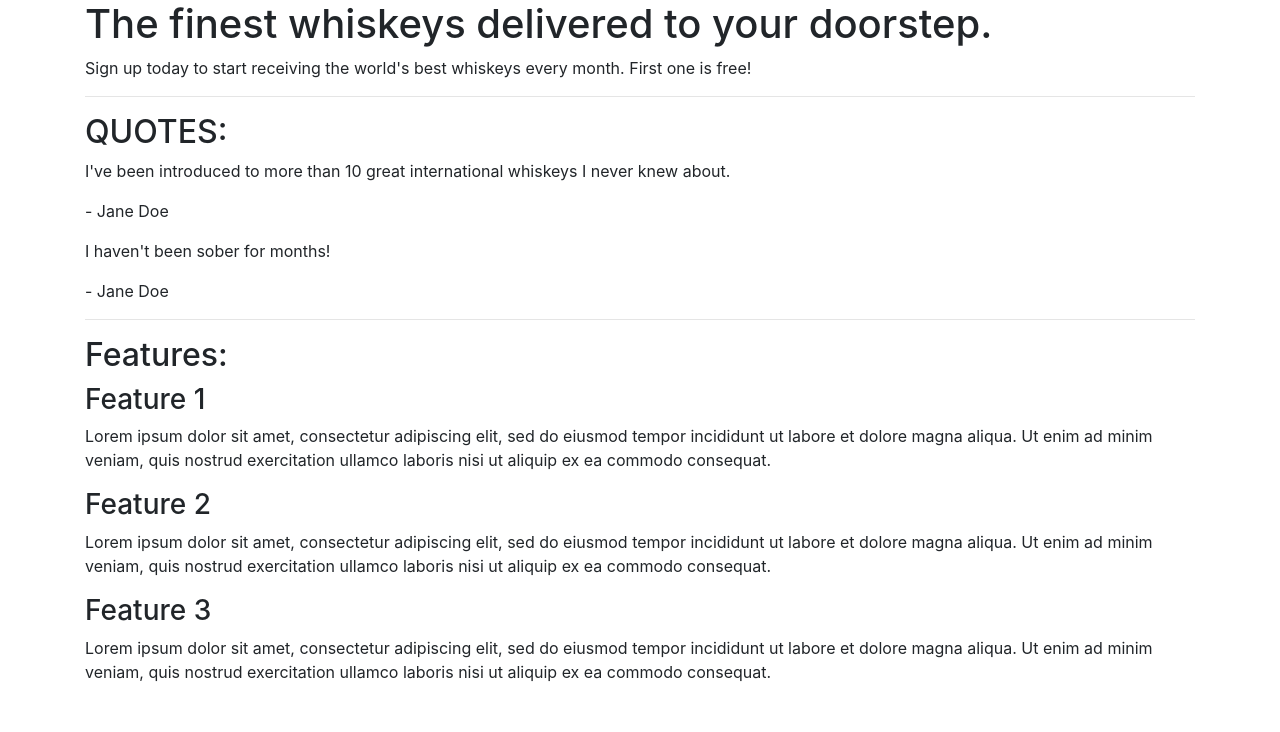
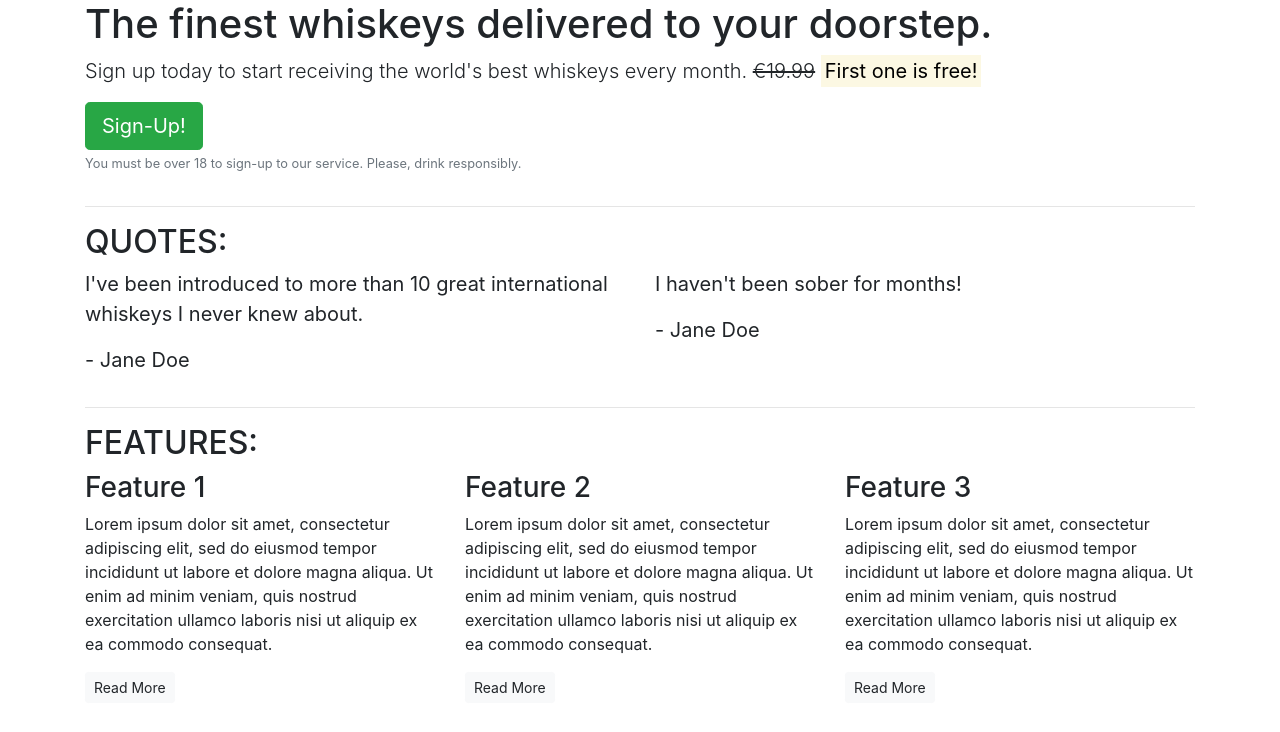
Before and after one commit to davecoll3/bootstrap4, a plain HTML site: page index.html in a window 1280 px wide. Drawn offline with nearby package versions, Linux system fonts and the light colour scheme.

Commit message:
Added grid wireframe

```diff
--- a/index.html
+++ b/index.html
@@ -12,23 +12,40 @@
 <body>
     <article class="container">
         <!-- Callout -->
+        <div class="row">
+            <div class="col-12">
                 <section class="callout">
                     <h1>The finest whiskeys delivered to your doorstep.</h1>
-            <p>Sign up today to start receiving the world's best whiskeys every month. First one is free!</p>
+                    <p class="lead">Sign up today to start receiving the world's best whiskeys every month.
+                    <s>€19.99</s> <strong><mark>First one is free!</mark></strong></p>
+                    <button class="btn btn-success btn-lg">Sign-Up!</button>
+                    <p class="text-muted"><small>You must be over 18 to sign-up to our service. Please, drink responsibly.</small></p>
                 </section>
+            </div>
+        </div>
         <!-- /.callout -->
         <hr>
 
         <!-- Quotes -->
         <section class="quotes">
+            <div class="row">
+                <div class="col-12">
                     <h2 class="text-uppercase">Quotes:</h2>
-            <div class="quote">
+                </div>
+            </div>
+            <div class="row">
+                <div class="col-12 col-md-6">
+                    <blockquote class="blockquote">
                         <p>I've been introduced to more than 10 great international whiskeys I never knew about.</p>
                         <p>- Jane Doe</p>
+                    </blockquote>
                 </div>
-            <div class="quote">
+                <div class="col-12 col-md-6">
+                    <blockquote class="blockquote">
                         <p>I haven't been sober for months!</p>
                         <p>- Jane Doe</p>
+                    </blockquote>
+                </div>
             </div>
         </section>
         <!-- /.quotes -->
@@ -36,18 +53,33 @@
 
         <!-- Features -->
         <section class="features">
-            <h2>Features:</h2>
+            <div class="row">
+                <div class="col-12">
+                    <h2 class="text-uppercase">Features:</h2>
+                </div>
+            </div>
+            <div class="row">
+                <div class="col-12 col-md-6 col-lg-4">
                     <div class="feature">
                         <h3>Feature 1</h3>
                         <p>Lorem ipsum dolor sit amet, consectetur adipiscing elit, sed do eiusmod tempor incididunt ut labore et dolore magna aliqua. Ut enim ad minim veniam, quis nostrud exercitation ullamco laboris nisi ut aliquip ex ea commodo consequat.</p>
+                        <p><a class="btn btn-sm btn-light" href="">Read More</a></p>
                     </div>
+                </div>
+                <div class="col-12 col-md-6 col-lg-4">
                     <div class="feature">
                         <h3>Feature 2</h3>
                         <p>Lorem ipsum dolor sit amet, consectetur adipiscing elit, sed do eiusmod tempor incididunt ut labore et dolore magna aliqua. Ut enim ad minim veniam, quis nostrud exercitation ullamco laboris nisi ut aliquip ex ea commodo consequat.</p>
+                        <p><a class="btn btn-sm btn-light" href="">Read More</a></p>
                     </div>
+                </div>
+                <div class="col-12 d-md-none d-lg-block col-lg-4">
                     <div class="feature">
                         <h3>Feature 3</h3>
                         <p>Lorem ipsum dolor sit amet, consectetur adipiscing elit, sed do eiusmod tempor incididunt ut labore et dolore magna aliqua. Ut enim ad minim veniam, quis nostrud exercitation ullamco laboris nisi ut aliquip ex ea commodo consequat.</p>
+                        <p><a class="btn btn-sm btn-light" href="">Read More</a></p>
+                    </div>
+                </div>
             </div>
         </section>
         <!-- /.features -->
```
Lines whose indentation alone changed are shown as unchanged.
